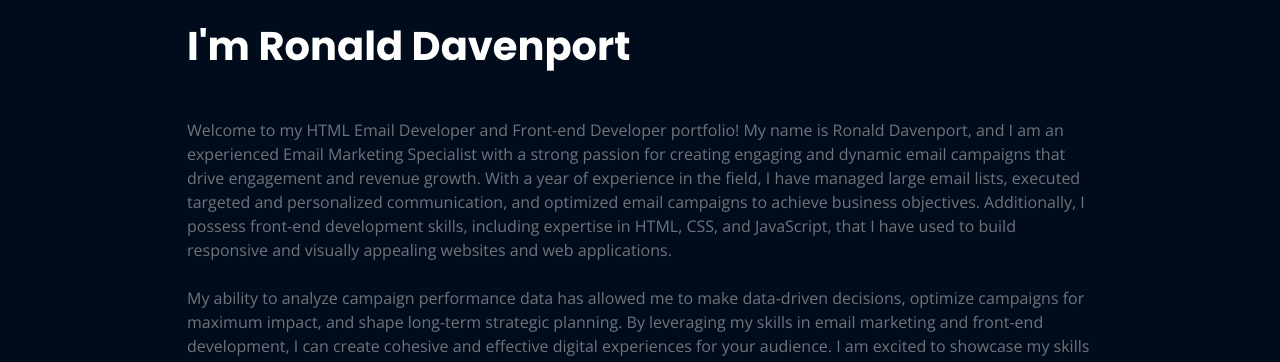
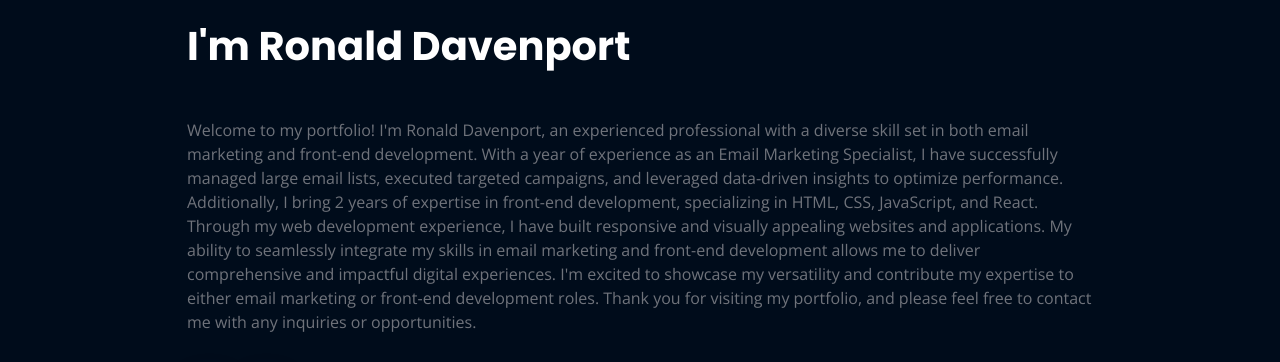
Before and after one commit to RonaldDavenport/mywebsite, a plain HTML site: page index.html in a window 1280 px wide. Shown: the part 890-1252 px from the top of the page. Drawn offline with nearby package versions, Linux system fonts and the light colour scheme; no server answers.

Commit message:
Update index.html

```diff
--- a/index.html
+++ b/index.html
@@ -4,7 +4,7 @@
     <meta charset="UTF-8">
     <meta http-equiv="X-UA-Compatible" content="IE=edge">
     <meta name="viewport" content="width=device-width, initial-scale=1.0">
-    <title>Ronald Davenport: HTML Email Developer Portfolio</title>
+    <title>Ronald Davenport: Web Developer Portfolio</title>
     <!--Usefull Meta-->
     <meta name="description" content="Ronald Davenport's HTML Email Developer Portfolio">
     <meta name="keywords" content="">
@@ -169,12 +169,7 @@
                         <div class="h-100 d-flex align-items-center justify-content-center">
                             <div class="about-details">
                                 <h2 class="fs-3 fw-bold mb-5">I'm Ronald Davenport</h2>
-                                <p class="text-secondary mb-5">Welcome to my HTML Email Developer and Front-end Developer portfolio! My name is Ronald Davenport, and I am an experienced Email Marketing Specialist with a strong passion for creating engaging and dynamic email campaigns that drive engagement and revenue growth. With a year of experience in the field, I have managed large email lists, executed targeted and personalized communication, and optimized email campaigns to achieve business objectives. Additionally, I possess front-end development skills, including expertise in HTML, CSS, and JavaScript, that I have used to build responsive and visually appealing websites and web applications. <br><br>
-
-                                    My ability to analyze campaign performance data has allowed me to make data-driven decisions, optimize campaigns for maximum impact, and shape long-term strategic planning. By leveraging my skills in email marketing and front-end development, I can create cohesive and effective digital experiences for your audience. I am excited to showcase my skills and experience to potential employers, and I look forward to demonstrating how I can contribute to your email marketing and front-end development efforts.<br><br>
-
-                                    Thank you for visiting my portfolio, and please feel free to contact me with any inquiries or opportunities.
-
+                                <p class="text-secondary mb-5">Welcome to my portfolio! I'm Ronald Davenport, an experienced professional with a diverse skill set in both email marketing and front-end development. With a year of experience as an Email Marketing Specialist, I have successfully managed large email lists, executed targeted campaigns, and leveraged data-driven insights to optimize performance. Additionally, I bring 2 years of expertise in front-end development, specializing in HTML, CSS, JavaScript, and React. Through my web development experience, I have built responsive and visually appealing websites and applications. My ability to seamlessly integrate my skills in email marketing and front-end development allows me to deliver comprehensive and impactful digital experiences. I'm excited to showcase my versatility and contribute my expertise to either email marketing or front-end development roles. Thank you for visiting my portfolio, and please feel free to contact me with any inquiries or opportunities.
 
 
 
```
